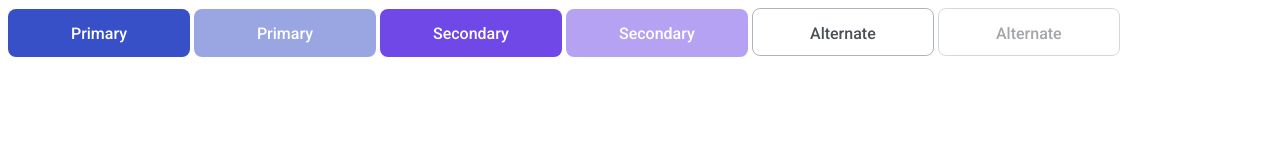
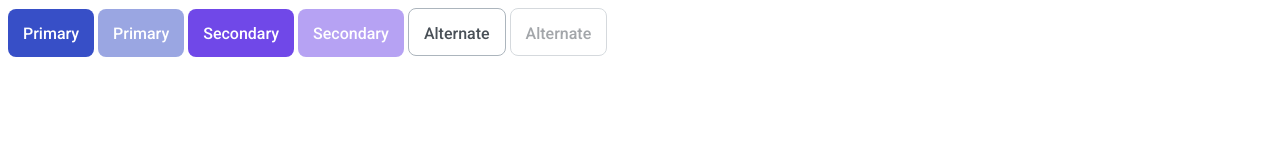
Before and after one commit to js-tasks-ru/htmlcss-20240216_y-dudar, a website: page 03-lection1/01-button/index.html in a window 1280 px wide. Drawn offline with Linux system fonts and the light colour scheme.

Commit message:
modified version

```diff
--- a/03-lection1/01-button/button.css
+++ b/03-lection1/01-button/button.css
@@ -1,7 +1,6 @@
 /* Стилизация кнопки */
 .button {
     height: 48px;
-    width: 182px;
     padding: 15px 15px 14px;
     border: none;
     border-radius: 8px;
@@ -9,6 +8,8 @@
     cursor: pointer;
     font-weight: 500;
     font-size: 16px;
+    line-height: 19px;
+    font-family: var(--secondary-family);
 }
 
 .button_primary {
--- a/assets/css/main.css
+++ b/assets/css/main.css
@@ -19,6 +19,7 @@
 
     --primary: var(--blue);
     --secondary: var(--purple);
+    --secondary-family: 'Roboto', sans-serif;
 }
 
 * {
```
